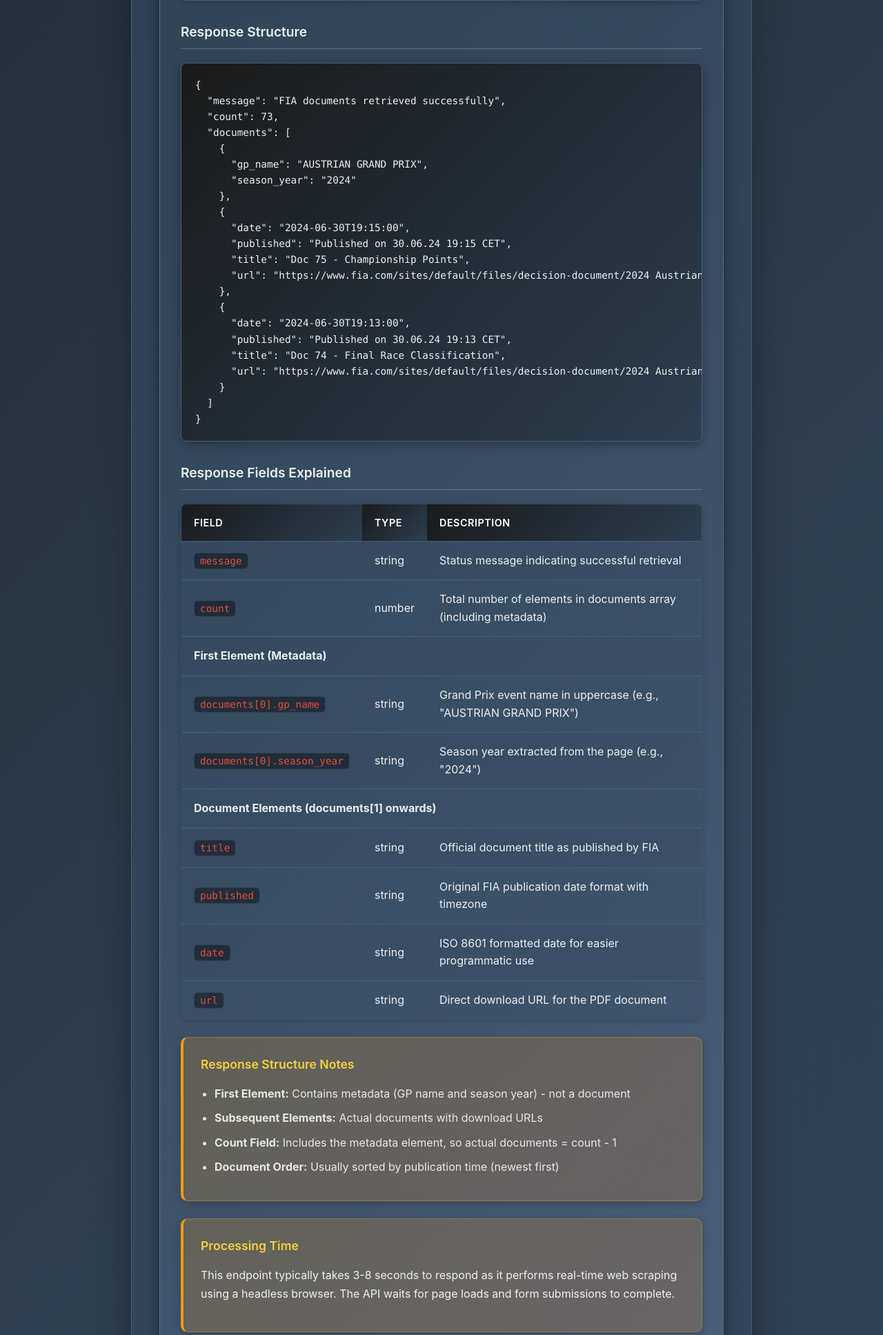
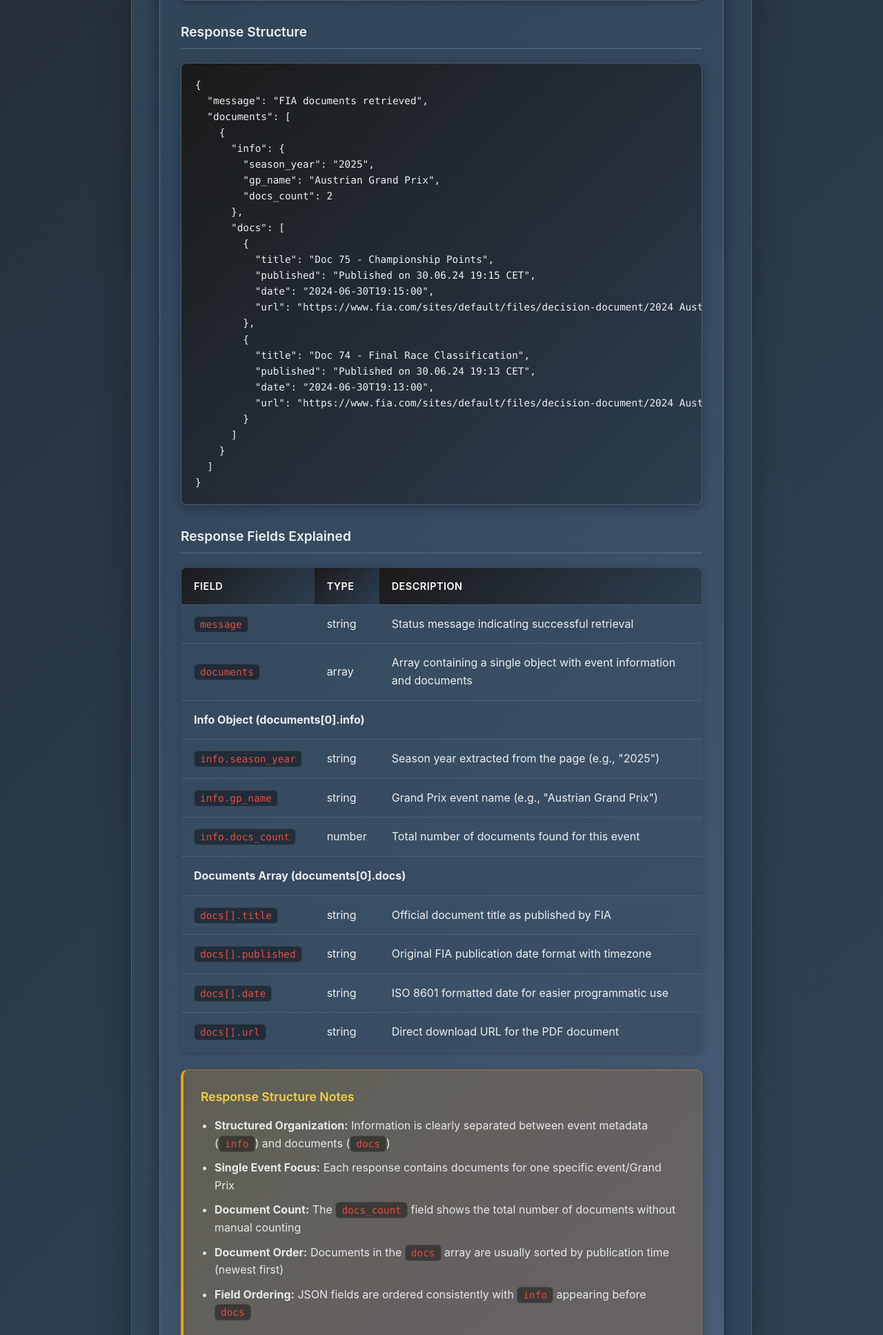
Before and after one commit to Al3x18/fia-doc-api, a Flask app: page / in a window 1280 px wide. Shown: the part 2801-4736 px from the top of the page at 69% size. Run offline with Flask 3, Linux system fonts and the light colour scheme.

Commit message:
Enhance API documentation in documentation.html by restructuring content for clarity, adding detailed sections on API endpoints, response structures, and error handling. Improve formatting and organization for better user experience.

```diff
--- a/src/templates/documentation.html
+++ b/src/templates/documentation.html
@@ -1,14 +1,13 @@
 <!doctype html>
 <html lang="en">
+
 <head>
     <meta charset="UTF-8" />
     <meta name="viewport" content="width=device-width, initial-scale=1.0" />
     <title>{{ title }} - API Documentation</title>
-        <link
-            rel="stylesheet"
-            href="{{ url_for('static', filename='css/style.css') }}"
-        />
+    <link rel="stylesheet" href="{{ url_for('static', filename='css/style.css') }}" />
 </head>
+
 <body>
     <div class="container">
         <header>
@@ -25,13 +24,16 @@
 
             <section>
                 <h2>Overview</h2>
-                    <p>This API provides automated access to official FIA Formula 1 documents by scraping the FIA website. It retrieves race classifications, penalties, technical regulations, and other official race documents.</p>
+                <p>This API provides automated access to official FIA Formula 1 documents by scraping the FIA website.
+                    It retrieves race classifications, penalties, technical regulations, and other official race
+                    documents.</p>
 
                 <div class="info-box">
                     <h3>Key Features</h3>
                     <ul>
                         <li><strong>Real-time scraping</strong> of the official FIA documents portal</li>
-                            <li><strong>Automatic data formatting</strong> (dates converted to ISO format, URLs made absolute)</li>
+                        <li><strong>Automatic data formatting</strong> (dates converted to ISO format, URLs made
+                            absolute)</li>
                         <li><strong>Direct document downloads</strong> without server-side storage</li>
                         <li><strong>Flexible filtering</strong> by season, championship, and event</li>
                     </ul>
@@ -41,9 +43,12 @@
             <section>
                 <h2>Quick Start</h2>
                 <ol>
-                        <li><strong>Get Documents:</strong> Call <code>GET /fia-documents</code> to retrieve available documents for the current season</li>
-                        <li><strong>Find Your Document:</strong> Browse the returned list and copy the <code>url</code> field of your desired document</li>
-                        <li><strong>Download:</strong> Use <code>GET /download-fia-doc?url={document_url}</code> to download the PDF file</li>
+                    <li><strong>Get Documents:</strong> Call <code>GET /fia-documents</code> to retrieve available
+                        documents for the current season</li>
+                    <li><strong>Find Your Document:</strong> Browse the returned list and copy the <code>url</code>
+                        field of your desired document</li>
+                    <li><strong>Download:</strong> Use <code>GET /download-fia-doc?url={document_url}</code> to download
+                        the PDF file</li>
                 </ol>
             </section>
 
@@ -69,7 +74,8 @@
                     </div>
 
                     <h3>What This Endpoint Does</h3>
-                        <p>This endpoint performs real-time web scraping of the official FIA documents portal at <code>fia.com/documents</code>. It:</p>
+                    <p>This endpoint performs real-time web scraping of the official FIA documents portal at
+                        <code>fia.com/documents</code>. It:</p>
                     <ul>
                         <li>Opens the FIA documents page using a headless browser (Playwright)</li>
                         <li>Automatically selects filters for season, championship, and event</li>
@@ -121,24 +127,28 @@
 
                     <h3>Response Structure</h3>
                     <pre><code>{
-  "message": "FIA documents retrieved successfully",
-  "count": 73,
+  "message": "FIA documents retrieved",
   "documents": [
     {
-      "gp_name": "AUSTRIAN GRAND PRIX",
-      "season_year": "2024"
+      "info": {
+        "season_year": "2025",
+        "gp_name": "Austrian Grand Prix",
+        "docs_count": 2
       },
+      "docs": [
         {
+          "title": "Doc 75 - Championship Points",
+          "published": "Published on 30.06.24 19:15 CET",
           "date": "2024-06-30T19:15:00",
-      "published": "Published on 30.06.24 19:15 CET",
-      "title": "Doc 75 - Championship Points",
           "url": "https://www.fia.com/sites/default/files/decision-document/2024 Austrian Grand Prix - Championship Points.pdf"
         },
         {
+          "title": "Doc 74 - Final Race Classification",
+          "published": "Published on 30.06.24 19:13 CET",
           "date": "2024-06-30T19:13:00",
-      "published": "Published on 30.06.24 19:13 CET",
-      "title": "Doc 74 - Final Race Classification",
           "url": "https://www.fia.com/sites/default/files/decision-document/2024 Austrian Grand Prix - Final Race Classification.pdf"
+        }
+      ]
     }
   ]
 }</code></pre>
@@ -156,43 +166,48 @@
                             <td>Status message indicating successful retrieval</td>
                         </tr>
                         <tr>
-                                <td><code>count</code></td>
-                                <td>number</td>
-                                <td>Total number of elements in documents array (including metadata)</td>
+                            <td><code>documents</code></td>
+                            <td>array</td>
+                            <td>Array containing a single object with event information and documents</td>
                         </tr>
                         <tr>
-                                <td colspan="3"><strong>First Element (Metadata)</strong></td>
+                            <td colspan="3"><strong>Info Object (documents[0].info)</strong></td>
                         </tr>
                         <tr>
-                                <td><code>documents[0].gp_name</code></td>
+                            <td><code>info.season_year</code></td>
                             <td>string</td>
-                                <td>Grand Prix event name in uppercase (e.g., "AUSTRIAN GRAND PRIX")</td>
+                            <td>Season year extracted from the page (e.g., "2025")</td>
                         </tr>
                         <tr>
-                                <td><code>documents[0].season_year</code></td>
+                            <td><code>info.gp_name</code></td>
                             <td>string</td>
-                                <td>Season year extracted from the page (e.g., "2024")</td>
+                            <td>Grand Prix event name (e.g., "Austrian Grand Prix")</td>
                         </tr>
                         <tr>
-                                <td colspan="3"><strong>Document Elements (documents[1] onwards)</strong></td>
+                            <td><code>info.docs_count</code></td>
+                            <td>number</td>
+                            <td>Total number of documents found for this event</td>
                         </tr>
                         <tr>
-                                <td><code>title</code></td>
+                            <td colspan="3"><strong>Documents Array (documents[0].docs)</strong></td>
+                        </tr>
+                        <tr>
+                            <td><code>docs[].title</code></td>
                             <td>string</td>
                             <td>Official document title as published by FIA</td>
                         </tr>
                         <tr>
-                                <td><code>published</code></td>
+                            <td><code>docs[].published</code></td>
                             <td>string</td>
                             <td>Original FIA publication date format with timezone</td>
                         </tr>
                         <tr>
-                                <td><code>date</code></td>
+                            <td><code>docs[].date</code></td>
                             <td>string</td>
                             <td>ISO 8601 formatted date for easier programmatic use</td>
                         </tr>
                         <tr>
-                                <td><code>url</code></td>
+                            <td><code>docs[].url</code></td>
                             <td>string</td>
                             <td>Direct download URL for the PDF document</td>
                         </tr>
@@ -201,16 +216,23 @@
                     <div class="note-box">
                         <h4>Response Structure Notes</h4>
                         <ul>
-                                <li><strong>First Element:</strong> Contains metadata (GP name and season year) - not a document</li>
-                                <li><strong>Subsequent Elements:</strong> Actual documents with download URLs</li>
-                                <li><strong>Count Field:</strong> Includes the metadata element, so actual documents = count - 1</li>
-                                <li><strong>Document Order:</strong> Usually sorted by publication time (newest first)</li>
+                            <li><strong>Structured Organization:</strong> Information is clearly separated between event
+                                metadata (<code>info</code>) and documents (<code>docs</code>)</li>
+                            <li><strong>Single Event Focus:</strong> Each response contains documents for one specific
+                                event/Grand Prix</li>
+                            <li><strong>Document Count:</strong> The <code>docs_count</code> field shows the total
+                                number of documents without manual counting</li>
+                            <li><strong>Document Order:</strong> Documents in the <code>docs</code> array are usually
+                                sorted by publication time (newest first)</li>
+                            <li><strong>Field Ordering:</strong> JSON fields are ordered consistently with
+                                <code>info</code> appearing before <code>docs</code></li>
                         </ul>
                     </div>
 
                     <div class="note-box">
                         <h4>Processing Time</h4>
-                            <p>This endpoint typically takes 3-8 seconds to respond as it performs real-time web scraping using a headless browser. The API waits for page loads and form submissions to complete.</p>
+                        <p>This endpoint typically takes 3-8 seconds to respond as it performs real-time web scraping
+                            using a headless browser. The API waits for page loads and form submissions to complete.</p>
                     </div>
                 </div>
 
@@ -218,7 +240,8 @@
                     <div class="endpoint-header">
                         <span class="method">GET</span>
                         <code class="path">/download-fia-doc</code>
-                            <button class="btn" onclick="copyToClipboard('{{ base_url }}/download-fia-doc?url=')">Copy</button>
+                        <button class="btn"
+                            onclick="copyToClipboard('{{ base_url }}/download-fia-doc?url=')">Copy</button>
                     </div>
 
                     <h3>What This Endpoint Does</h3>
@@ -262,7 +285,8 @@
 
                     <div class="note-box">
                         <h4>Usage Note</h4>
-                            <p>Always use URLs obtained from the <code>/fia-documents</code> endpoint. External URLs may not work and could cause errors.</p>
+                        <p>Always use URLs obtained from the <code>/fia-documents</code> endpoint. External URLs may not
+                            work and could cause errors.</p>
                     </div>
                 </div>
             </section>
@@ -276,7 +300,8 @@
                         <li><strong>Qualifying Results:</strong> Qualifying classifications and session reports</li>
                         <li><strong>Practice Results:</strong> Free practice session timings and reports</li>
                         <li><strong>Stewards' Decisions:</strong> Penalties, investigations, and official rulings</li>
-                            <li><strong>Technical Documents:</strong> Scrutineering reports, technical regulations updates</li>
+                        <li><strong>Technical Documents:</strong> Scrutineering reports, technical regulations updates
+                        </li>
                         <li><strong>Administrative:</strong> Entry lists, schedule changes, official notices</li>
                     </ul>
                 </div>
@@ -325,9 +350,11 @@
 
                     <h3>Data Processing</h3>
                     <ul>
-                            <li><strong>Date Conversion:</strong> FIA format "27.07.25 19:58 CET" → ISO "2025-07-27T19:58:00"</li>
+                        <li><strong>Date Conversion:</strong> FIA format "27.07.25 19:58 CET" → ISO
+                            "2025-07-27T19:58:00"</li>
                         <li><strong>URL Processing:</strong> Relative paths are converted to absolute URLs</li>
-                            <li><strong>Browser Automation:</strong> Uses Playwright with Chromium for reliable scraping</li>
+                        <li><strong>Browser Automation:</strong> Uses Playwright with Chromium for reliable scraping
+                        </li>
                         <li><strong>No Data Storage:</strong> All operations are performed in real-time</li>
                     </ul>
 
@@ -368,4 +395,5 @@
         }
     </script>
 </body>
+
 </html>
```
Lines whose indentation alone changed are shown as unchanged.
